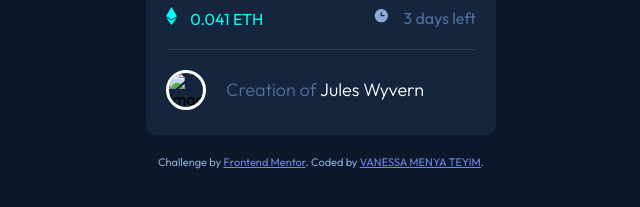
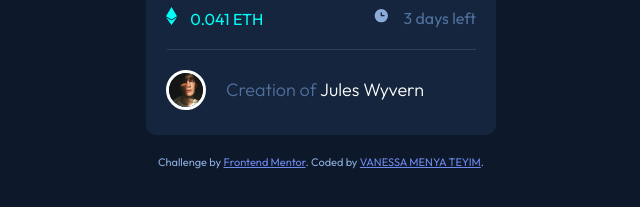
Before and after one commit to VanessaMenya/NFT-preview, a plain HTML site: page index.html in a window 1280 px wide. Shown: the part 523-730 px from the top of the page, 319-959 px from the left. Drawn offline with Linux system fonts and the light colour scheme; the site is published under a folder, as on GitHub Pages, so addresses that start at the root find nothing.

Commit message:
Update index.html

```diff
--- a/index.html
+++ b/index.html
@@ -32,7 +32,7 @@
       </div>
       <hr>
     <div class="creator-contaner">
-      <img class="creator" src="/images/image-avatar.png" alt="image">
+      <img class="creator" src="./images/image-avatar.png" alt="image">
       <p class="creator-name"> Creation of <span class="name"> Jules Wyvern</span></p>
     </div>
   </main>
```
